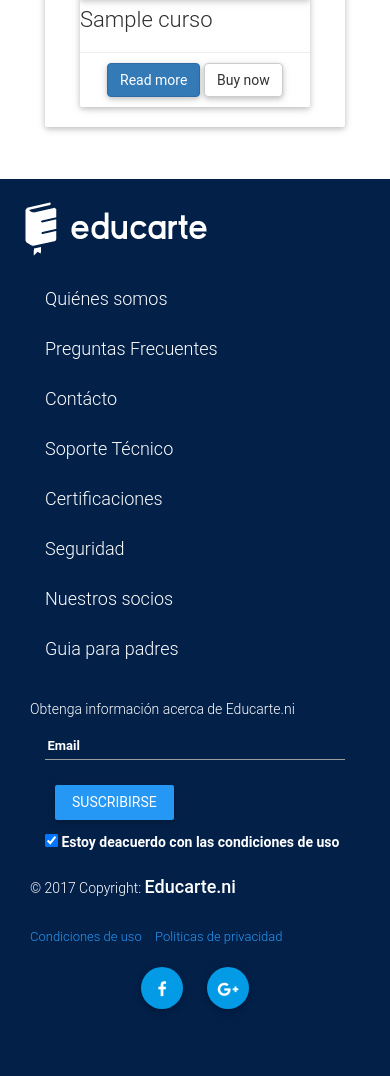
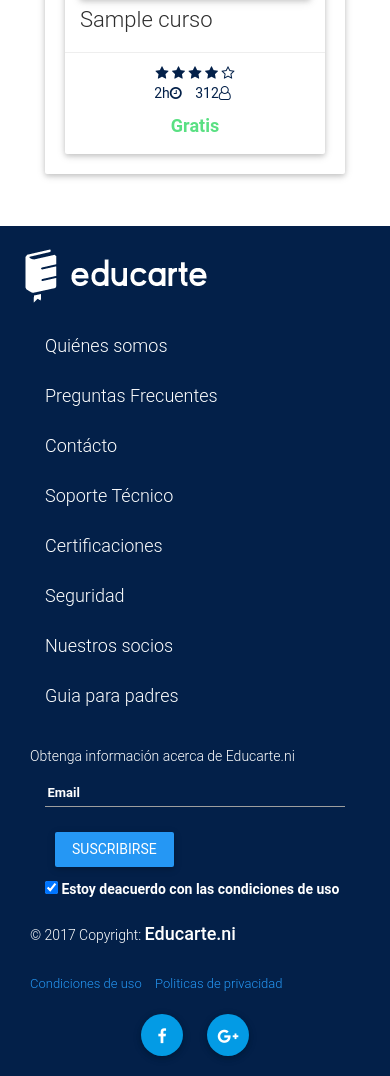
Before and after one commit to HackathonNicaragua/team404, a Laravel app: page /cursos in a window 390 px wide. Shown: the part 396-1472 px from the top of the page. Before the commit the page ends 1425 px from the top, so only its background shows below. Run offline with Laravel 8, Linux system fonts and the light colour scheme; tables that the repository leaves empty hold one stand-in row (values such as "Sample post").

Commit message:
se finalizo el diseño del detalle de cursos por las principales categorias. se agrego el modal para un mayor detalle de cada curso.

```diff
--- a/public/css/style.css
+++ b/public/css/style.css
@@ -1,5 +1,12 @@
 .stylish-color-dark {
     background-color: #032049 !important;
+}
+
+.color-blue-dark{
+    color: #032049 !important;
+}
+.color-green-vibrant{
+    color: #5AE083 !important;
 }
 
 .color-white{
--- a/resources/views/cursos.blade.php
+++ b/resources/views/cursos.blade.php
@@ -43,28 +43,54 @@
                         </div>
                     </div>
                     <div class="row">
-                        @foreach ($area_row->cursos as $cursos)
-                        <div class="input-field col-md-4">
-                            <div class="card">
+                        @foreach ($area_row->cursos as $curso)
+                        <div class="card hoverable col-md-4" data-toggle="modal" data-target="#modal-{{$curso->id}}">
                             <div class="card-image">
                                 <div class="view overlay hm-white-slight z-depth-1">
                                     <img src="https://mdbootstrap.com/images/reg/reg%20(2).jpg" class="img-responsive" alt="">
-                                        <a href="#">
-                                            <div class="mask waves-effect"></div>
-                                        </a>
                                 </div>
                             </div>
                             <div class="card-content">
-                                    <h5>{{$cursos->titulo}}</h5>
+                                <h5>{{$curso->titulo}}</h5>
                             </div>
                             <!--Buttons-->
-                                <div class="card-btn text-center">
-                                    <a href="#" class="btn btn-primary btn-md waves-effect waves-light">Read more</a>
-                                    <a href="#" class="btn btn-default btn-md waves-effect waves-light">Buy now</a>
+                            <div class="card-btn text-center row">
+                                <div class="rating col-md-4 color-blue-dark">
+                                    <i class="fa fa-star"></i>
+                                    <i class="fa fa-star"></i>
+                                    <i class="fa fa-star"></i>
+                                    <i class="fa fa-star"></i>
+                                    <i class="fa fa-star-o"></i>
                                 </div>
-                                <!--/.Buttons-->
+                                <ul class="list-inline item-details col-md-4 color-blue-dark">
+                                    <li>2h<i class="fa fa-clock-o"></i></li>
+                                    <li>312<i class="fa fa-user-o"></i></li>
+                                </ul>
+                                <div class="col-md-4">
+                                    <label style="font-size: large;" class="color-green-vibrant">Gratis</label>
+                                </div>
+                            </div>
+                        </div>
+                        <div class="modal fade" id="modal-{{$curso->id}}" role="dialog">
+                            <div class="modal-dialog">
+                                <!-- Modal content-->
+                                <div class="modal-content">
+
+                                    <div class="modal-header">
+                                        <div class="view overlay hm-white-slight z-depth-1">
+                                            <img src="https://mdbootstrap.com/images/reg/reg%20(2).jpg" class="img-responsive" alt="">
+                                        </div>
+                                    </div>
+                                    <div class="modal-body">
+                                        <h4 class="modal-title">{{$curso->titulo}}</h4>
+                                        <p>{{$curso->descripcion}}</p>
+                                    </div>
+                                    <div class="modal-footer">
+                                        <button type="button" class="btn btn-default" data-dismiss="modal">Close</button>
+                                    </div>
                                 </div>
 
+                            </div>
                         </div>
                         @endforeach
                     </div>
```
Lines whose indentation alone changed are shown as unchanged.
